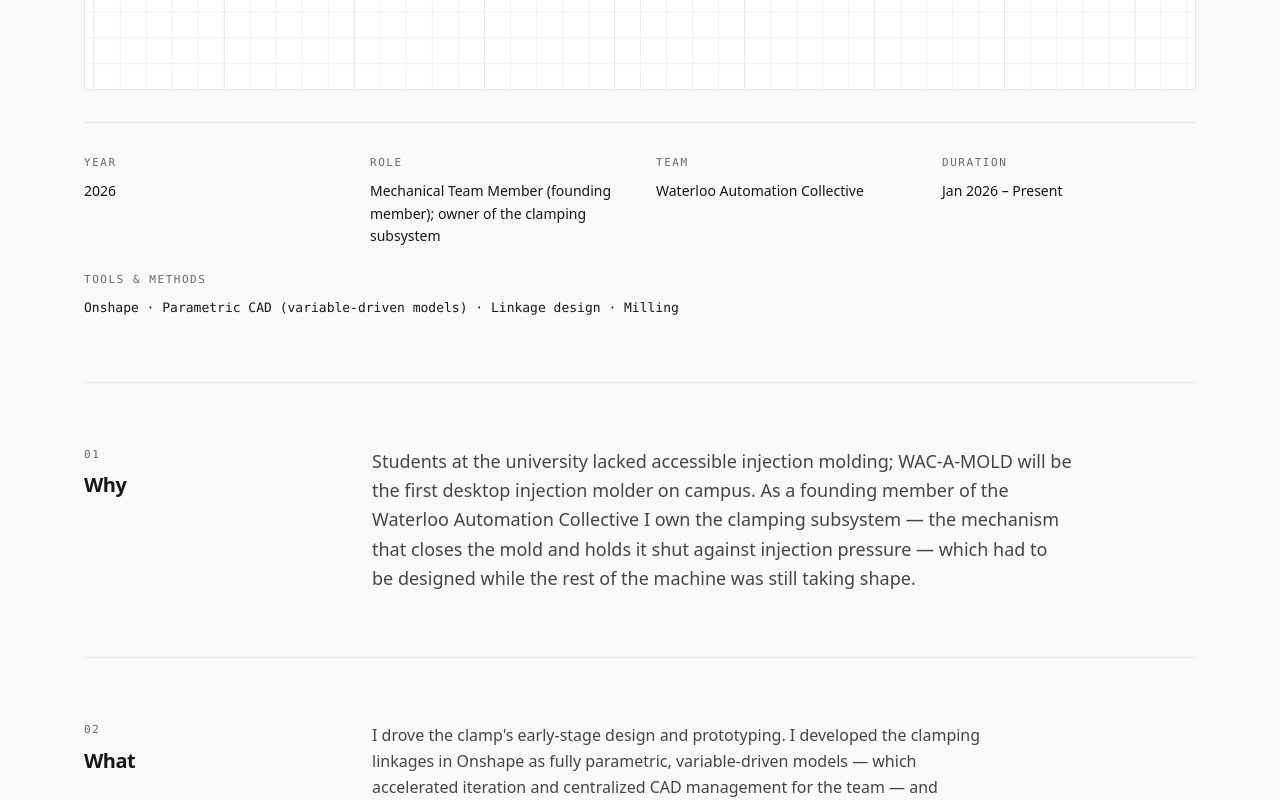
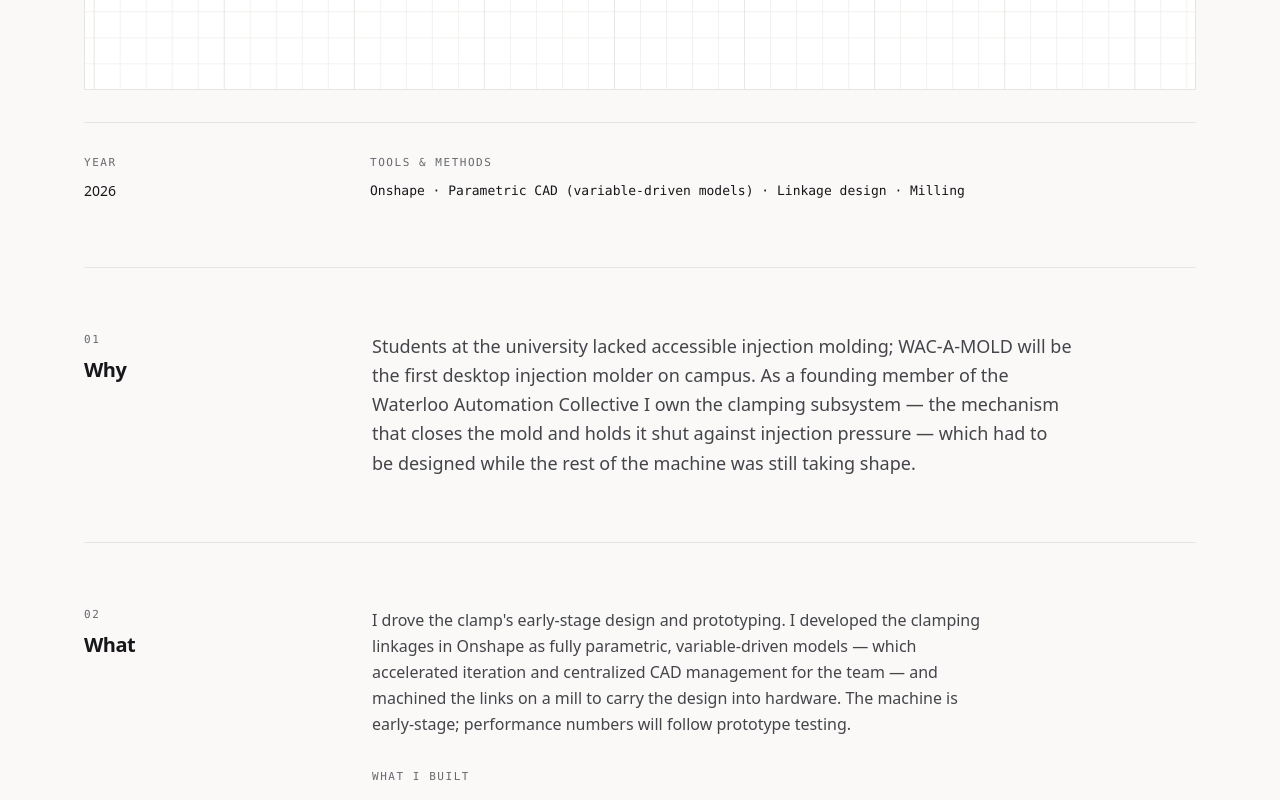
Before and after one commit to nktl-2005/personal-portfolio, a React (Vite) app: page /projects/desktop-injection-molder in a window 1280 px wide. Shown: the part 1060-1860 px from the top of the page. Built offline with nearby package versions, Linux system fonts and the light colour scheme.

Commit message:
removed role, team, duration line from detailed project pages

```diff
--- a/src/data/projects.ts
+++ b/src/data/projects.ts
@@ -29,11 +29,6 @@ export const projects: Project[] = [
     category: 'Simulation & Analysis',
     year: '2026',
     featured: true,
-    outcome:
-      'Investigating whether nasal geometry can be a design lever for sensitivity and selectivity in an adaptive electronic nose, using parametric CFD and a Python post-processing pipeline.',
-    role: 'Research Intern',
-    team: 'Aizenberg Lab, Harvard University (Cambridge, MA)',
-    duration: 'May 2026 – August 2026',
     tools: [
       'COMSOL Multiphysics',
       'Python (Pandas, NumPy, Matplotlib)',
@@ -267,9 +262,6 @@ export const projects: Project[] = [
     featured: true,
     outcome:
       'Static FEA-driven optimization cut enclosure weight 20% with structural integrity intact; the assembly is manufactured and entering the chassis.',
-    role: 'Mechanical Designer',
-    team: 'Midnight Sun Solar Car Team, University of Waterloo',
-    duration: 'Sept 2025 – Present',
     tools: [
       'SolidWorks (sheet metal)',
       'Static FEA',
@@ -320,9 +312,6 @@ export const projects: Project[] = [
     featured: false,
     outcome:
       'Stencils referenced to vehicle datums cut wheel-cover installation errors; FDM press-fit mounts cut camera-mount lead time from weeks to hours.',
-    role: 'Mechanical Designer',
-    team: 'Midnight Sun Solar Car Team',
-    duration: 'Sept 2025 – Present',
     tools: [
       'CAD modeling ([Add software])',
       'FDM 3D printing',
@@ -373,9 +362,6 @@ export const projects: Project[] = [
     featured: true,
     outcome:
       "Delivered parametric linkage CAD and milled prototype links for the clamp of the university's first desktop injection molder (in progress).",
-    role: 'Mechanical Team Member (founding member); owner of the clamping subsystem',
-    team: 'Waterloo Automation Collective',
-    duration: 'Jan 2026 – Present',
     tools: ['Onshape', 'Parametric CAD (variable-driven models)', 'Linkage design', 'Milling'],
     figure: 'molder',
     // Drop files at /public/images/… to fill these slots (see README).
@@ -420,9 +406,6 @@ export const projects: Project[] = [
     featured: false,
     outcome:
       'Multiple motor-driven gearbox demonstrators now run reliably in undergraduate lectures; parametric CAD reduced gear design cycle time.',
-    role: 'Undergraduate Research Assistant',
-    team: 'Multi-Scale Additive Manufacturing (MSAM) Lab, University of Waterloo',
-    duration: 'Jan – Apr 2026 (4-month term)',
     tools: [
       'SolidWorks (parametric CAD)',
       'nTop',
@@ -472,11 +455,6 @@ export const projects: Project[] = [
     category: 'Mechanical Design',
     year: '2025',
     featured: true,
-    outcome:
-      'Redesigned a production-line pneumatic piston mounting assembly to integrate a replacement component and protect it from syrup contamination.',
-    role: 'Engineering Intern',
-    team: 'Refresco Beverages — production/maintenance/engineering team, Mississauga ON',
-    duration: 'July 2025, during internship',
     tools: [
       'SolidWorks',
       'Reverse engineering',
@@ -573,9 +551,6 @@ export const projects: Project[] = [
   //   featured: false,
   //   outcome:
   //     'The car navigated a figure-eight course and climbed an inclined ramp autonomously, tracking the line with light-sensor distance logic.',
-  //   role: 'Sole builder and programmer (personal project)',
-  //   team: 'None — personal project',
-  //   duration: '[Add duration] ([Add year])',
   //   tools: ['C++', 'Arduino IDE', 'Light sensors', 'Distance-logic line tracking'],
   //   figure: 'robocar',
   //   // Drop files at /public/images/… to fill these slots (see README).
--- a/src/pages/ProjectDetail.tsx
+++ b/src/pages/ProjectDetail.tsx
@@ -54,7 +54,7 @@ export default function ProjectDetail() {
             {project.title}
           </h1>
           <p className="mt-4 max-w-[58ch] text-lg leading-relaxed text-ink-soft">
-            <RichText text={project.outcome} />
+            <RichText text={project.outcome ?? project.summary} />
           </p>
         </Reveal>
 
@@ -76,12 +76,9 @@ export default function ProjectDetail() {
 
         {/* Metadata strip */}
         <Reveal delay={150}>
-          <dl className="mt-8 grid grid-cols-2 gap-x-8 gap-y-6 border-t border-line pt-8 sm:grid-cols-4">
+          <dl className="mt-8 grid grid-cols-1 gap-x-8 gap-y-6 border-t border-line pt-8 sm:grid-cols-4">
             <MetaItem label="Year" value={project.year} />
-            <MetaItem label="Role" value={project.role} />
-            <MetaItem label="Team" value={project.team} />
-            <MetaItem label="Duration" value={project.duration} />
-            <div className="col-span-2 sm:col-span-4">
+            <div className="sm:col-span-3">
               <dt className="meta-label">Tools & methods</dt>
               <dd className="mt-2 font-mono text-[0.8125rem] leading-relaxed text-ink">
                 {project.tools.join('  ·  ')}
```
Also changed, not shown: src/data/types.ts (+7 -6 lines), 1 other file (tests, documents, lock files or other folders).
